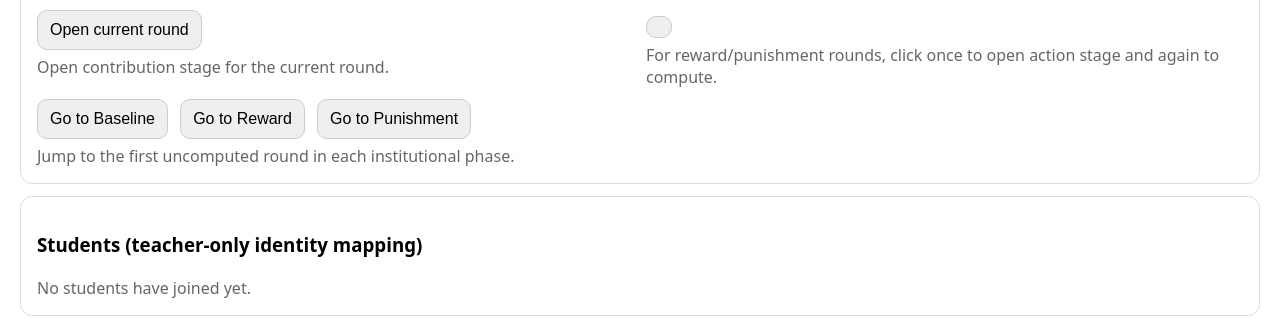
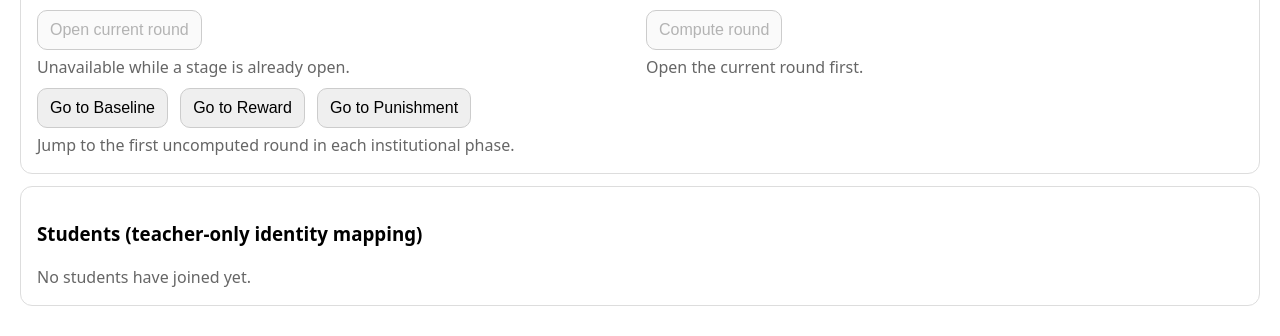
Before and after one commit to chenxu2394/public_goods, a FastAPI app: template templates/admin_panel.html in a window 1280 px wide. Shown: the part 912-1248 px from the top of the page. After the commit the page ends 1218 px from the top, so only its background shows below. Run offline with FastAPI, Linux system fonts and the light colour scheme; the template is opened without the code that fills it, so the values that code supplies are empty.

Commit message:
Update admin panel and student page to reflect action stage updates and improve user guidance

```diff
--- a/app.py
+++ b/app.py
@@ -1216,6 +1216,8 @@ def admin_open_round(request: Request, session_id: str, round_no: Optional[int]
     sess = get_session(session_id)
     if int(sess["locked"]) != 1:
         raise HTTPException(400, "Please lock groups before opening rounds.")
+    if stage_of_session(sess) != "closed":
+        raise HTTPException(400, "Current round is already open.")
 
     if round_no is None:
         round_no = int(sess["current_round"])
@@ -1225,6 +1227,31 @@ def admin_open_round(request: Request, session_id: str, round_no: Optional[int]
         raise HTTPException(400, "invalid round")
 
     open_round(session_id, round_no)
+    return RedirectResponse(url=f"/admin/{session_id}", status_code=303)
+
+
+@app.post("/admin/{session_id}/open_action_stage")
+def admin_open_action_stage(request: Request, session_id: str):
+    gate = _admin_gate(request)
+    if gate:
+        return gate
+
+    sess = get_session(session_id)
+    if int(sess["locked"]) != 1:
+        raise HTTPException(400, "Please lock groups before opening rounds.")
+
+    stage = stage_of_session(sess)
+    round_no = int(sess["current_round"])
+    phase, _ = phase_for_round(round_no)
+
+    if phase not in ("reward", "punishment"):
+        raise HTTPException(400, "Baseline rounds do not have an action stage.")
+    if stage == "closed":
+        raise HTTPException(400, "Open the contribution stage first.")
+    if stage == "action":
+        raise HTTPException(400, f"{phase_label(phase)} stage is already open.")
+
+    open_action_stage(session_id)
     return RedirectResponse(url=f"/admin/{session_id}", status_code=303)
 
 
@@ -1243,9 +1270,8 @@ def admin_close_and_compute(request: Request, session_id: str):
     if stage == "closed":
         raise HTTPException(400, "Round is already closed. Open it first.")
 
-    if stage == "contribution" and phase in ("reward", "punishment"):
-        open_action_stage(session_id)
-        return RedirectResponse(url=f"/admin/{session_id}", status_code=303)
+    if phase in ("reward", "punishment") and stage != "action":
+        raise HTTPException(400, f"Open the {phase_label(phase)} stage before computing this round.")
 
     # baseline contribution close, or reward/punishment action close
     close_round(session_id)
--- a/templates/admin_panel.html
+++ b/templates/admin_panel.html
@@ -96,17 +96,37 @@
 
   <div class="row" style="margin-top:10px;">
     <div class="col">
+      {% if round_ctx.stage == "closed" %}
         <form method="post" action="/admin/{{ sess.id }}/open_round">
           <input type="hidden" name="round_no" value="{{ round_ctx.round }}" />
           <button type="submit">Open current round</button>
         </form>
         <div class="muted" style="margin-top:6px;">Open contribution stage for the current round.</div>
+      {% else %}
+        <button type="button" disabled>Open current round</button>
+        <div class="muted" style="margin-top:6px;">Unavailable while a stage is already open.</div>
+      {% endif %}
     </div>
     <div class="col">
+      {% if round_ctx.phase == "baseline" and round_ctx.stage == "contribution" %}
         <form method="post" action="/admin/{{ sess.id }}/close_and_compute">
-        <button type="submit">{{ round_ctx.close_label }}</button>
+          <button type="submit">Close contribution and compute round</button>
         </form>
-      <div class="muted" style="margin-top:6px;">For reward/punishment rounds, click once to open action stage and again to compute.</div>
+        <div class="muted" style="margin-top:6px;">Baseline rounds compute immediately after contribution closes.</div>
+      {% elif round_ctx.phase != "baseline" and round_ctx.stage == "contribution" %}
+        <form method="post" action="/admin/{{ sess.id }}/open_action_stage">
+          <button type="submit">Open {{ round_ctx.phase_label }} stage</button>
+        </form>
+        <div class="muted" style="margin-top:6px;">This keeps the {{ round_ctx.phase_label|lower }} stage open until you click compute.</div>
+      {% elif round_ctx.phase != "baseline" and round_ctx.stage == "action" %}
+        <form method="post" action="/admin/{{ sess.id }}/close_and_compute">
+          <button type="submit">Close {{ round_ctx.phase_label }} stage and compute round</button>
+        </form>
+        <div class="muted" style="margin-top:6px;">Compute only when all students have finished their action choices.</div>
+      {% else %}
+        <button type="button" disabled>Compute round</button>
+        <div class="muted" style="margin-top:6px;">Open the current round first.</div>
+      {% endif %}
     </div>
   </div>
 
--- a/templates/student.html
+++ b/templates/student.html
@@ -175,10 +175,10 @@ function renderActionTargets(data){
   wrap.style.display = "block";
   if(data.session.phase === "reward"){
     title.innerText = "Reward Stage / 奖励阶段";
-    desc.innerText = "Each reward point costs you 1 and gives the target +2 income. / 每给予1点奖励，你支付1点，被奖励者增加2点收益。";
+    desc.innerText = "Each reward point costs you 1 and gives the target +2 income. You can update your choices until the teacher closes this stage. / 每给予1点奖励，你支付1点，被奖励者增加2点收益。在教师关闭本阶段前，你都可以修改并重新提交。";
   }else{
     title.innerText = "Punishment Stage / 惩罚阶段";
-    desc.innerText = "Each punishment point costs you 1 and reduces the target by 3. / 每给予1点惩罚，你支付1点，被惩罚者减少3点收益。";
+    desc.innerText = "Each punishment point costs you 1 and reduces the target by 3. You can update your choices until the teacher closes this stage. / 每给予1点惩罚，你支付1点，被惩罚者减少3点收益。在教师关闭本阶段前，你都可以修改并重新提交。";
   }
 
   data.action_targets.forEach(t => {
```
Also changed, not shown: README.md. Lines whose indentation alone changed are shown as unchanged.
